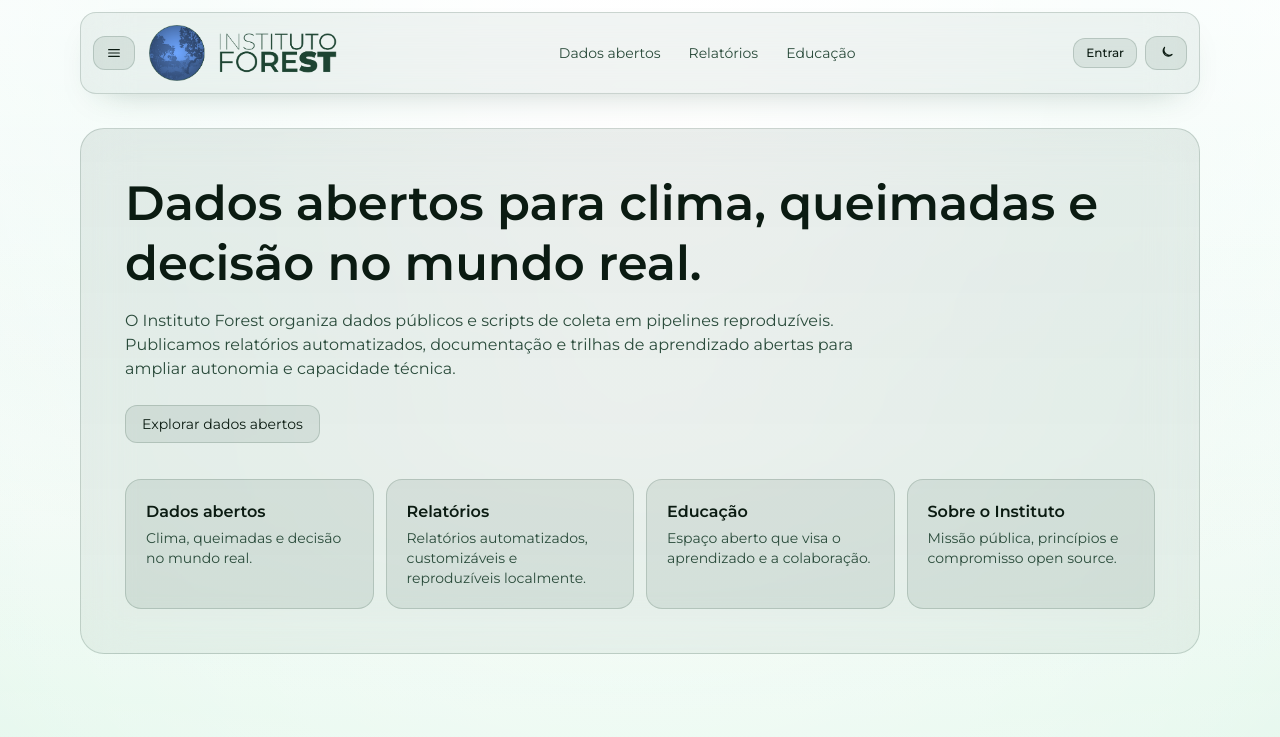
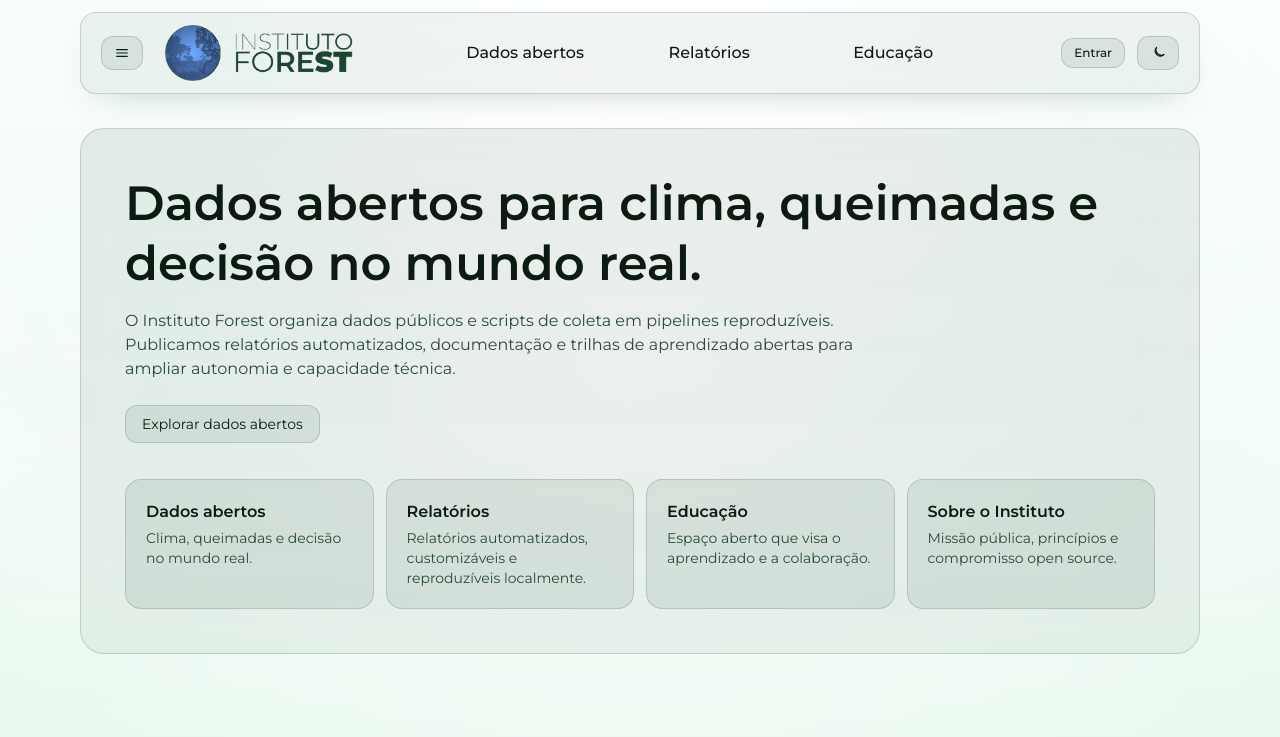
Before and after one commit to julianopadua/forest-portal, a Next.js app: page / in a window 1280 px wide. Shown: the top 737 px of the page. Built offline with nearby package versions, Linux system fonts and the light colour scheme; no server answers.

Commit message:
dev: fix on header

```diff
--- a/src/components/layout/Header.tsx
+++ b/src/components/layout/Header.tsx
@@ -110,11 +110,17 @@ export default function Header() {
 
   const modalKey = useMemo(() => `auth-${authMode}`, [authMode]);
 
+  const navLinkClass =
+    "rounded-xl px-4 py-2.5 text-sm font-medium text-[color:var(--text)] hover:bg-[color:var(--surface-2)] lg:px-5 lg:text-base";
+
   return (
     <>
       <header className="fixed top-0 left-0 right-0 z-50">
         <div className="mx-auto max-w-6xl px-3 sm:px-4">
-          <div className="mt-3 rounded-2xl border border-[color:var(--border)] bg-[color:var(--surface)] backdrop-blur-xl" style={{ boxShadow: "var(--shadow-float)" }}>
+          <div
+            className="mt-3 rounded-2xl border border-[color:var(--border)] bg-[color:var(--surface)] backdrop-blur-xl"
+            style={{ boxShadow: "var(--shadow-float)" }}
+          >
             {/* MOBILE */}
             <div className="flex items-center justify-between px-3 py-3 sm:px-4 md:hidden">
               <button
@@ -125,14 +131,15 @@ export default function Header() {
               >
                 <IconMenu className="h-4 w-4" />
               </button>
-              <Link href="/" aria-label={dict.common.home}>
+
+              <Link href="/" aria-label={dict.common.home} className="ml-3">
                 <Image src={logoSrc} alt="Logo" width={420} height={140} className="h-11 w-auto max-w-[210px] object-contain" priority />
               </Link>
             </div>
 
             {/* DESKTOP */}
-            <div className="hidden md:flex md:items-center md:gap-3 md:px-3 md:py-3 sm:px-4">
-              <div className="flex shrink-0 items-center gap-3">
+            <div className="hidden md:grid md:grid-cols-[auto_1fr_auto] md:items-center md:px-5 md:py-3">
+              <div className="flex shrink-0 items-center gap-5">
                 <button
                   onClick={() => setOpenMenu(true)}
                   className="inline-flex rounded-xl border border-[color:var(--border)] bg-[color:var(--surface-2)] px-3 py-2 hover:bg-[color:var(--surface-3)]"
@@ -143,25 +150,27 @@ export default function Header() {
                 </button>
 
                 <Link href="/" aria-label={dict.common.home}>
-                  <Image src={logoSrc} alt="Logo" width={420} height={140} className="h-12 w-auto max-w-[220px] object-contain lg:h-14 lg:max-w-[280px]" priority />
+                  <Image src={logoSrc} alt="Logo" width={420} height={140} className="h-12 w-auto max-w-[240px] object-contain lg:h-14 lg:max-w-[300px]" priority />
                 </Link>
               </div>
 
-              <nav className="hidden md:flex flex-1 min-w-0 items-center justify-center gap-1" aria-label="Navegação principal">
-                <Link className="rounded-xl px-2 py-2 text-xs text-[color:var(--muted)] hover:bg-[color:var(--surface-2)] lg:px-3 lg:text-sm" href={`/${openDataId}`}>
+              <nav className="min-w-0 justify-self-center" aria-label="Navegação principal">
+                <div className="flex items-center justify-center gap-4 lg:gap-6">
+                  <Link className={`${navLinkClass} min-w-[132px] text-center lg:min-w-[160px]`} href={`/${openDataId}`}>
                     {dict.marketing.sections.mission.title}
                   </Link>
 
-                <Link className="rounded-xl px-2 py-2 text-xs text-[color:var(--muted)] hover:bg-[color:var(--surface-2)] lg:px-3 lg:text-sm" href={`/${reportsId}`}>
+                  <Link className={`${navLinkClass} min-w-[132px] text-center lg:min-w-[160px]`} href={`/${reportsId}`}>
                     {dict.marketing.sections.contents.title}
                   </Link>
 
-                <Link className="rounded-xl px-2 py-2 text-xs text-[color:var(--muted)] hover:bg-[color:var(--surface-2)] lg:px-3 lg:text-sm" href={`/${educationId}`}>
+                  <Link className={`${navLinkClass} min-w-[132px] text-center lg:min-w-[160px]`} href={`/${educationId}`}>
                     {dict.marketing.sections.community.title}
                   </Link>
+                </div>
               </nav>
 
-              <div className="flex shrink-0 items-center gap-2">
+              <div className="flex shrink-0 items-center justify-end gap-3">
                 {user ? (
                   <Link href="/settings">
                     <Button variant="ghost" size="sm">
```
Lines whose indentation alone changed are shown as unchanged.
